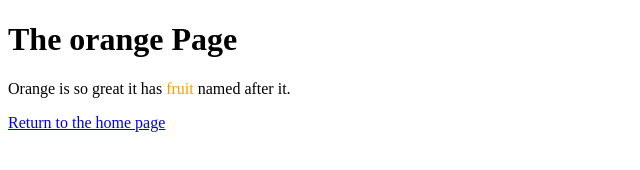
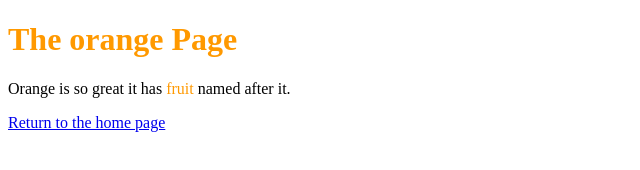
Before and after one commit to TykeComputing/RysGitTutorial, a plain HTML site: page orange.html in a window 1280 px wide. Shown: the whole page, without its empty margins (0-640 px from the left). Drawn offline with Linux system fonts and the light colour scheme.

Commit message:
Fixed error in orangehtml

```diff
--- a/orange.html
+++ b/orange.html
@@ -6,7 +6,7 @@
     </head>
 
     <body>
-        <h1 style="colour: #F90">The orange Page</h1>
+        <h1 style="color: #F90">The orange Page</h1>
         <p>Orange is so great it has
             <span style="COLOR: #F90">fruit</span> named after it.</p>
             <p><a href="index.html">Return to the home page</a></p>
```
